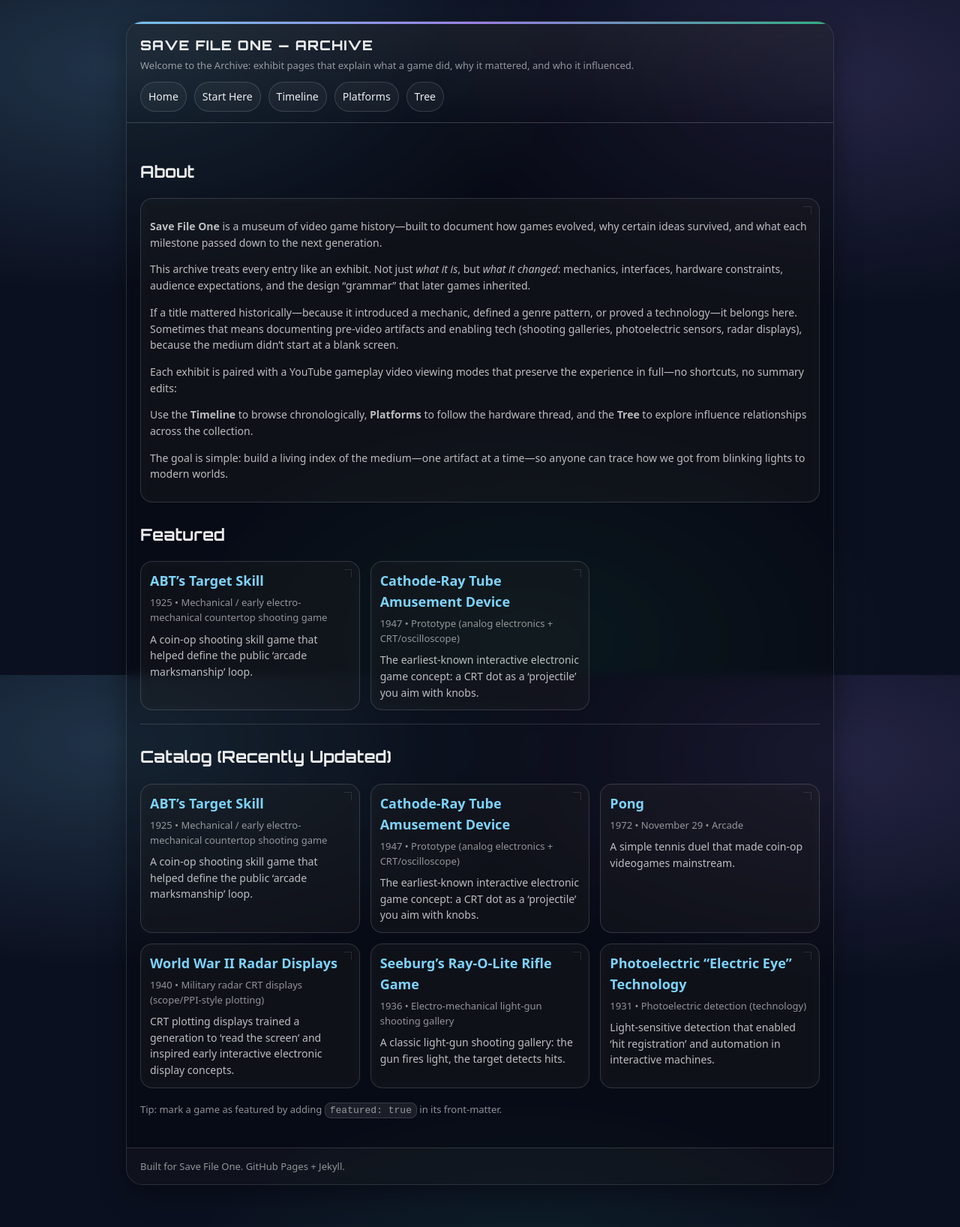
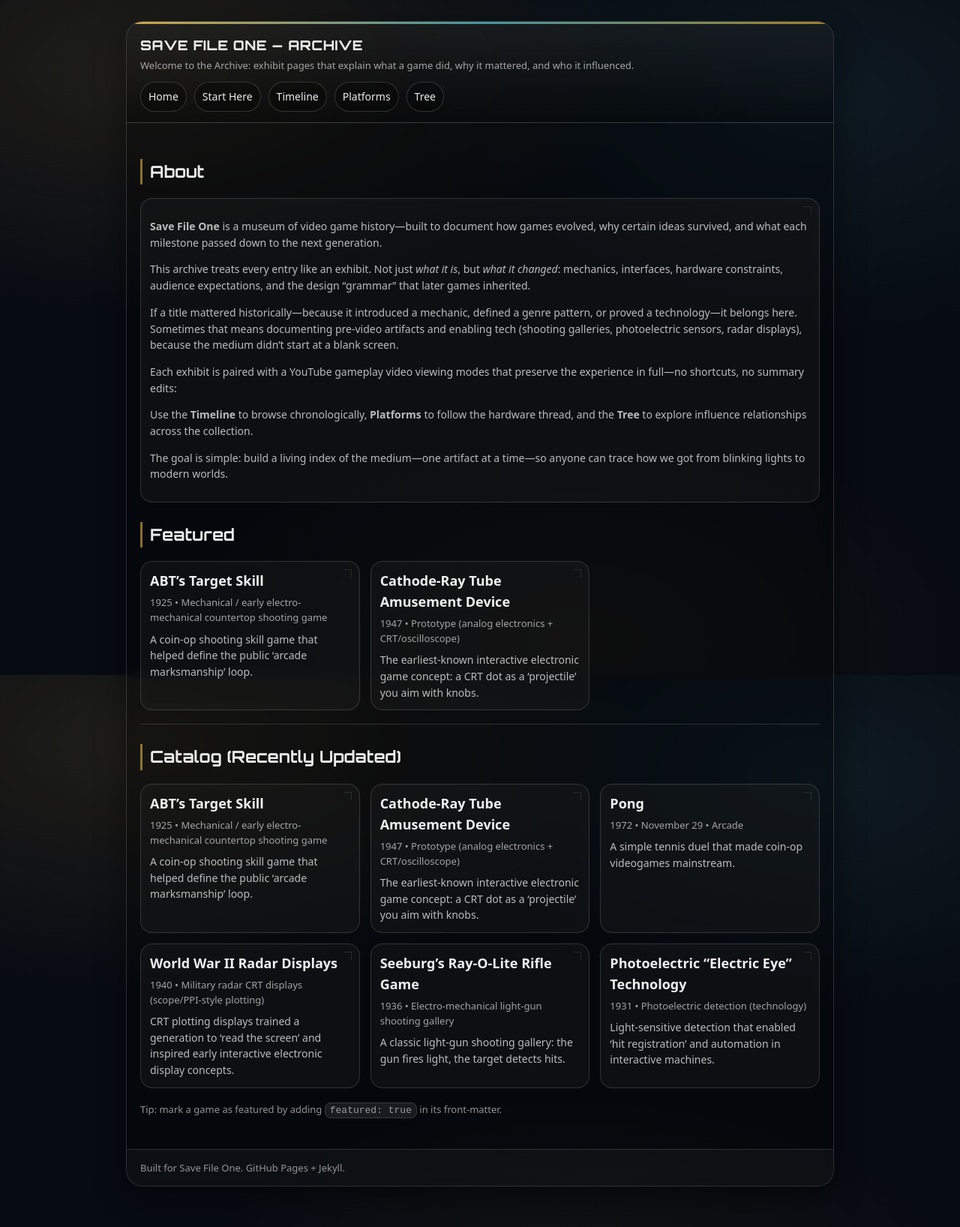
Before and after one commit to BacchusA/savefileone-archive, a Jekyll site: the page built from index.md, in a window 1280 px wide. Shown: the whole page at 75% size. Built offline with Jekyll 4.4.1, drawn with Linux system fonts in a browser that asks for light colours.

Commit message:
Update style.css

```diff
--- a/assets/style.css
+++ b/assets/style.css
@@ -602,3 +602,181 @@
   text-transform: uppercase;
   letter-spacing: 1.2px;
 }
+/* =========================
+   THEME: Museum-Tech
+   Paste at bottom of assets/style.css
+   ========================= */
+
+:root{
+  /* Museum-tech accent palette */
+  --bg: #070b12;
+  --text: rgba(255,255,255,0.92);
+  --muted: rgba(255,255,255,0.72);
+  --faint: rgba(255,255,255,0.56);
+
+  --gold: #f5c451;
+  --gold2: #d7a62a;
+  --teal: #67e8f9;
+
+  --border: rgba(255,255,255,0.14);
+  --border-soft: rgba(255,255,255,0.10);
+
+  --panel-a: rgba(255,255,255,0.06); /* primary content */
+  --panel-b: rgba(0,0,0,0.32);       /* nav/TOC */
+  --panel-c: rgba(0,0,0,0.42);       /* meta blocks */
+
+  --shadow: 0 14px 40px rgba(0,0,0,0.45);
+}
+
+/* Background: darker with subtle museum lighting */
+body{
+  background:
+    radial-gradient(1100px 550px at 15% 10%, rgba(245,196,81,0.10), transparent 60%),
+    radial-gradient(900px 520px at 85% 15%, rgba(103,232,249,0.07), transparent 60%),
+    radial-gradient(900px 500px at 60% 95%, rgba(215,166,42,0.06), transparent 60%),
+    var(--bg);
+}
+
+/* Header becomes a “gallery placard bar” */
+header{
+  background:
+    linear-gradient(180deg, rgba(255,255,255,0.06), rgba(0,0,0,0.22));
+  border-bottom: 1px solid var(--border);
+  position: relative;
+}
+header:before{
+  content:"";
+  position:absolute;
+  left:0; right:0; top:0;
+  height: 3px;
+  background: linear-gradient(90deg, rgba(245,196,81,0.95), rgba(103,232,249,0.70), rgba(215,166,42,0.85));
+  opacity: 0.85;
+}
+.brand-title{
+  letter-spacing: 0.6px;
+  text-transform: uppercase;
+}
+.brand-sub{
+  color: rgba(255,255,255,0.62);
+}
+
+/* Nav pills: higher contrast and gold accent on hover */
+.navlink{
+  background: rgba(0,0,0,0.26);
+  border: 1px solid rgba(255,255,255,0.16);
+}
+.navlink:hover{
+  border-color: rgba(245,196,81,0.45);
+  box-shadow: 0 0 0 1px rgba(245,196,81,0.10);
+}
+
+/* Shell and cards: clearer layering */
+.shell{
+  background: rgba(0,0,0,0.30);
+  border: 1px solid rgba(255,255,255,0.16);
+}
+main{ padding: 22px 18px 28px; }
+
+/* Make headings read more “exhibit” */
+h1{
+  letter-spacing: -0.3px;
+}
+h2{
+  border-left: 3px solid rgba(245,196,81,0.55);
+  padding-left: 10px;
+}
+h3{
+  color: rgba(255,255,255,0.86);
+}
+
+/* Panel tiers you can reuse */
+.panel{
+  border-radius: var(--radius);
+  border: 1px solid var(--border);
+  box-shadow: var(--shadow);
+}
+.panel-a{ background: var(--panel-a); }
+.panel-b{ background: var(--panel-b); border-color: rgba(103,232,249,0.18); }
+.panel-c{ background: var(--panel-c); border-color: rgba(245,196,81,0.18); }
+
+/* Card system: more definition, less blending */
+.card{
+  background: rgba(255,255,255,0.04);
+  border: 1px solid rgba(255,255,255,0.14);
+}
+.card:hover{
+  border-color: rgba(245,196,81,0.32);
+  box-shadow: 0 0 0 1px rgba(245,196,81,0.10), var(--shadow);
+}
+.card-title a{
+  color: rgba(255,255,255,0.94);
+}
+.card-title a:hover{
+  color: var(--gold);
+  text-decoration: none;
+}
+.card-meta{
+  color: rgba(255,255,255,0.62);
+}
+
+/* Buttons: museum plaque buttons */
+.btn{
+  background: linear-gradient(180deg, rgba(245,196,81,0.20), rgba(0,0,0,0.18));
+  border-color: rgba(245,196,81,0.22);
+}
+.btn:hover{
+  background: rgba(245,196,81,0.10);
+}
+
+/* Timeline & dropdowns: make edges distinct */
+.tl-year, .plat{
+  background: rgba(0,0,0,0.26);
+  border: 1px solid rgba(255,255,255,0.14);
+}
+.tl-year:hover, .plat:hover{
+  border-color: rgba(103,232,249,0.25);
+}
+.tl-game, .plat-item{
+  background: rgba(0,0,0,0.30);
+  border: 1px solid rgba(255,255,255,0.12);
+}
+
+/* Game page: tiering for hero / toc / body */
+.game-hero{
+  background: rgba(0,0,0,0.28);
+  border: 1px solid rgba(245,196,81,0.18);
+}
+.game-summary{ color: rgba(255,255,255,0.72); }
+.meta-pill{
+  background: rgba(0,0,0,0.30);
+  border: 1px solid rgba(255,255,255,0.12);
+}
+.meta-pill strong{ color: rgba(245,196,81,0.85); }
+
+.game-toc{
+  background: rgba(0,0,0,0.34);
+  border: 1px solid rgba(103,232,249,0.16);
+}
+.toc-links a{
+  background: rgba(0,0,0,0.22);
+  border: 1px solid rgba(255,255,255,0.10);
+}
+.toc-links a:hover{
+  border-color: rgba(245,196,81,0.30);
+}
+
+/* Give the main exhibit body a “paper behind glass” feel */
+.game-body{
+  background: rgba(255,255,255,0.045);
+  border: 1px solid rgba(255,255,255,0.14);
+}
+
+/* Slightly nicer horizontal rules */
+hr{
+  border-top: 1px solid rgba(255,255,255,0.14);
+}
+
+/* Links: gold on hover for “museum label” */
+a:hover{
+  color: var(--gold);
+}
```
